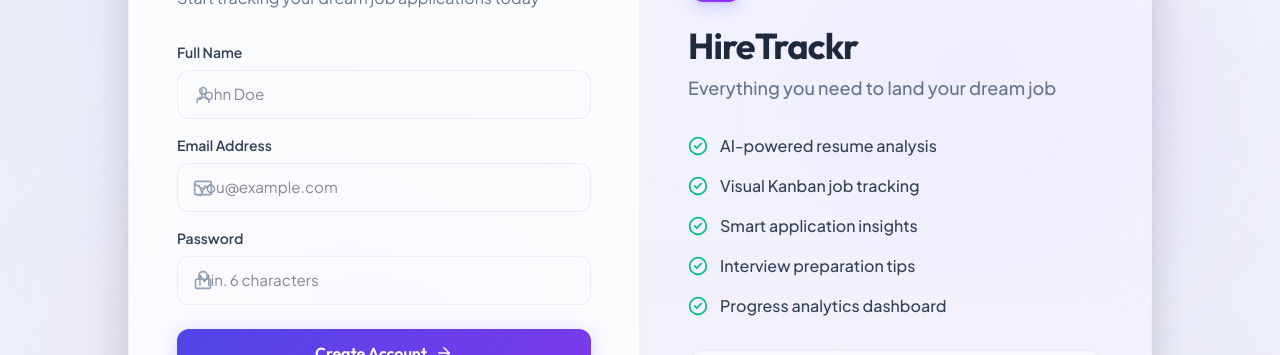
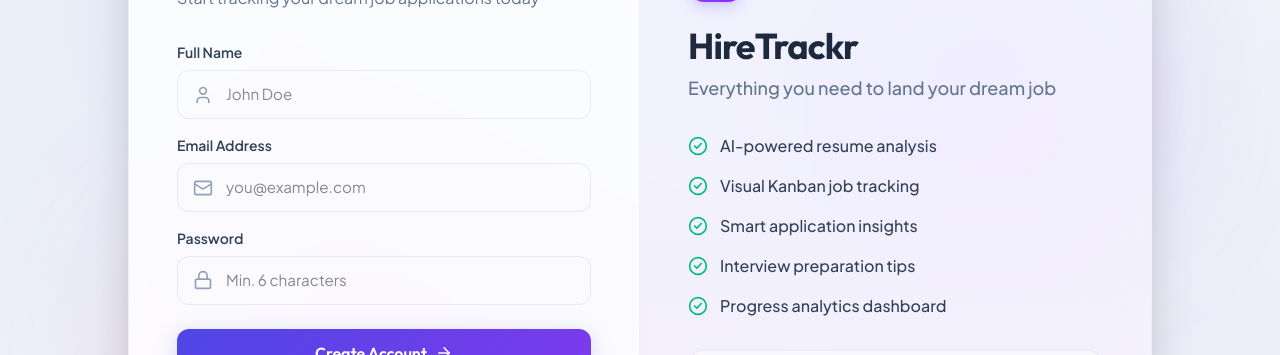
Before and after one commit to paras941/HireTrackr, a React (Vite) app in the folder client/: page /register in a window 1280 px wide. Shown: the part 164-519 px from the top of the page. Built offline with nearby package versions, Linux system fonts and the light colour scheme; no server answers.

Commit message:
optimizing login page

```diff
--- a/client/src/pages/LoginPage.jsx
+++ b/client/src/pages/LoginPage.jsx
@@ -211,7 +211,7 @@ const LoginPage = () => {
                   <Mail className="absolute left-4 top-1/2 h-5 w-5 -translate-y-1/2 text-slate-400 transition-colors duration-200 group-focus-within:text-indigo-500" />
                   <input
                     type="email"
-                    className="input-modern pl-12"
+                    className="input-modern !pl-12"
                     placeholder="you@example.com"
                     value={email}
                     onChange={(e) => setEmail(e.target.value)}
@@ -227,7 +227,7 @@ const LoginPage = () => {
                   <Lock className="absolute left-4 top-1/2 h-5 w-5 -translate-y-1/2 text-slate-400 transition-colors duration-200 group-focus-within:text-indigo-500" />
                   <input
                     type="password"
-                    className="input-modern pl-12"
+                    className="input-modern !pl-12"
                     placeholder="Enter your password"
                     value={password}
                     onChange={(e) => setPassword(e.target.value)}
--- a/client/src/pages/RegisterPage.jsx
+++ b/client/src/pages/RegisterPage.jsx
@@ -124,7 +124,7 @@ const RegisterPage = () => {
                   <User className="absolute left-4 top-1/2 h-5 w-5 -translate-y-1/2 text-slate-400 transition-colors duration-205 group-focus-within:text-indigo-500" />
                   <input
                     type="text"
-                    className="input-modern pl-12"
+                    className="input-modern !pl-12"
                     placeholder="John Doe"
                     value={form.name}
                     onChange={(e) => setForm({ ...form, name: e.target.value })}
@@ -140,7 +140,7 @@ const RegisterPage = () => {
                   <Mail className="absolute left-4 top-1/2 h-5 w-5 -translate-y-1/2 text-slate-400 transition-colors duration-205 group-focus-within:text-indigo-500" />
                   <input
                     type="email"
-                    className="input-modern pl-12"
+                    className="input-modern !pl-12"
                     placeholder="you@example.com"
                     value={form.email}
                     onChange={(e) => setForm({ ...form, email: e.target.value })}
@@ -156,7 +156,7 @@ const RegisterPage = () => {
                   <Lock className="absolute left-4 top-1/2 h-5 w-5 -translate-y-1/2 text-slate-400 transition-colors duration-205 group-focus-within:text-indigo-500" />
                   <input
                     type="password"
-                    className="input-modern pl-12"
+                    className="input-modern !pl-12"
                     placeholder="Min. 6 characters"
                     value={form.password}
                     onChange={(e) => setForm({ ...form, password: e.target.value })}
```
